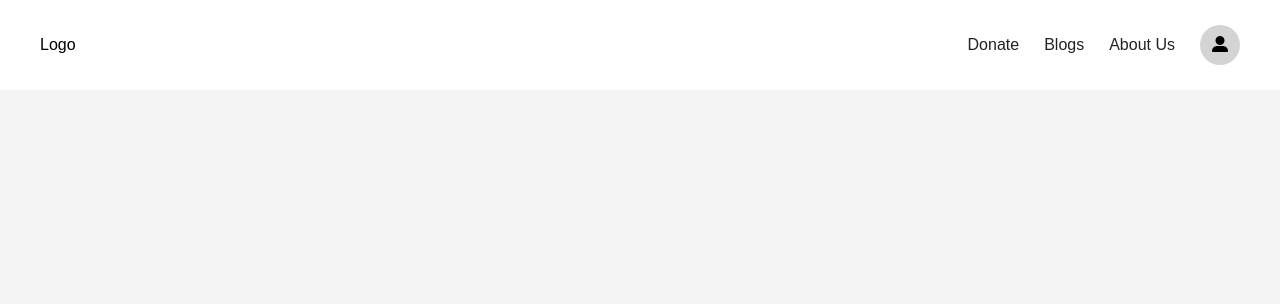
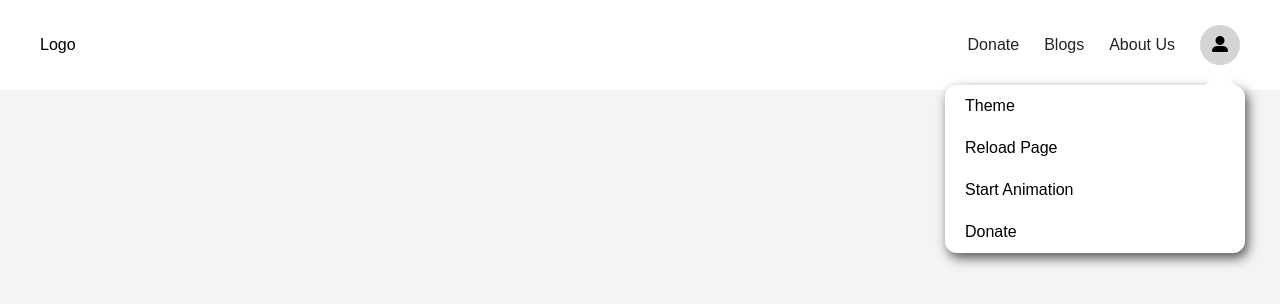
Before and after one commit to nikhilroy2/static_components_making_2025, a plain HTML site: page dec_6/index.html in a window 1280 px wide. Both pictures are taken after a click on the button 1220 px from the left and 45 px from the top of the page. Drawn offline with Linux system fonts and the light colour scheme.

Commit message:
update dropdown

```diff
--- a/dec_6/index.html
+++ b/dec_6/index.html
@@ -13,7 +13,7 @@
             <div class="logo">
                 Logo
             </div>
-            <ul>
+            <ul class="header_menu">
                 <li>
                     <a href="#">Donate</a>
                 </li>
@@ -24,12 +24,35 @@
                     <a href="#">About Us</a>
                 </li>
                 <li>
-                    <button>
-                        <i class="fas fa-user-alt    "></i>
-                    </button>
+                    <div class="nl_dropdown">
+                        <button data-nl-toggle="dropdown">
+                            <i class="fas fa-user-alt"></i>
+                        </button>
+                        <ul class="nl_dropdown_menu">
+                            <li class="nl_dropdown_item">Theme</li>
+                            <li class="nl_dropdown_item">Reload Page</li>
+                            <li class="nl_dropdown_item">Start Animation</li>
+                            <li class="nl_dropdown_item">Donate</li>
+                        </ul>
+                    </div>
                 </li>
             </ul>
         </div>
     </header>
+
+    <script>
+        let dropdown_btn = document.querySelector('[data-nl-toggle="dropdown"]');
+        dropdown_btn.onclick = function(){
+            let dropdown_menu  = this.parentElement.querySelector('.nl_dropdown_menu');
+            dropdown_menu.classList.add('show');
+        }
+
+        window.addEventListener('click', function(){
+            if(event.target.contains(dropdown_btn)){
+                console.log('remove')
+               document.querySelectorAll('.nl_dropdown_menu').forEach(item=> item.classList.remove('show'))
+            }
+        })
+    </script>
 </body>
 </html>
--- a/dec_6/style.css
+++ b/dec_6/style.css
@@ -22,27 +22,28 @@ header .wrapper {
   margin-left: auto;
   margin-right: auto;
 }
-
-header ul{
-    display: flex;
+ul {
   list-style: none;
   margin: 0;
   padding: 0;
+}
+header ul.header_menu {
+  display: flex;
+
   margin-left: auto;
   gap: 25px;
   align-items: center;
 }
 
-header ul li a{
+header ul.header_menu li a {
   color: #222;
   text-decoration: none;
-
 }
-header ul li a:hover{
+header ul.header_menu li a:hover {
   text-decoration: underline;
   color: #00a;
 }
-header ul li button{
+header ul.header_menu li button {
   width: 40px;
   height: 40px;
   background: #d4d4d4;
@@ -51,4 +52,57 @@ header ul li button{
   border-radius: 100%;
   font-size: 16px;
   cursor: pointer;
+  transition: .3s;
 }
+
+header ul.header_menu li button:hover{
+    background: #dddddd;
+}
+/* dropdown */
+.nl_dropdown {
+  position: relative;
+}
+.nl_dropdown .nl_dropdown_menu {
+  position: absolute;
+  top: calc(100% + 20px);
+  right: calc(100% - 45px);
+  width: 300px;
+  background: #ffffff;
+  box-shadow: 3px 5px 12px #555;
+  border-radius: 12px;
+  opacity: 0;
+  visibility: none;
+  transform: translateY(25px);
+  transition: .5s;
+}
+.nl_dropdown .nl_dropdown_menu.show{
+    opacity: 1;
+    visibility: visible;
+    transform: translateY(0px);
+}
+.nl_dropdown .nl_dropdown_menu::after{
+    content: '';
+    position: absolute;
+    border: 20px solid;
+    border-color: transparent transparent #ffffff transparent;
+    top: -35px;
+    right: 5px;
+}
+
+.nl_dropdown .nl_dropdown_menu li{
+    padding: 12px 20px;
+    transition: .3s;
+    cursor: pointer;
+    position: relative;
+    z-index: 2;
+}
+.nl_dropdown .nl_dropdown_menu li:first-child{
+    border-radius: 12px 12px 0 0;
+}
+.nl_dropdown .nl_dropdown_menu li:last-child{
+    border-radius: 0 0 12px 12px;
+}
+
+.nl_dropdown .nl_dropdown_menu li:hover{
+    background: #d4d4d4;
+}
```
Lines whose indentation alone changed are shown as unchanged.
